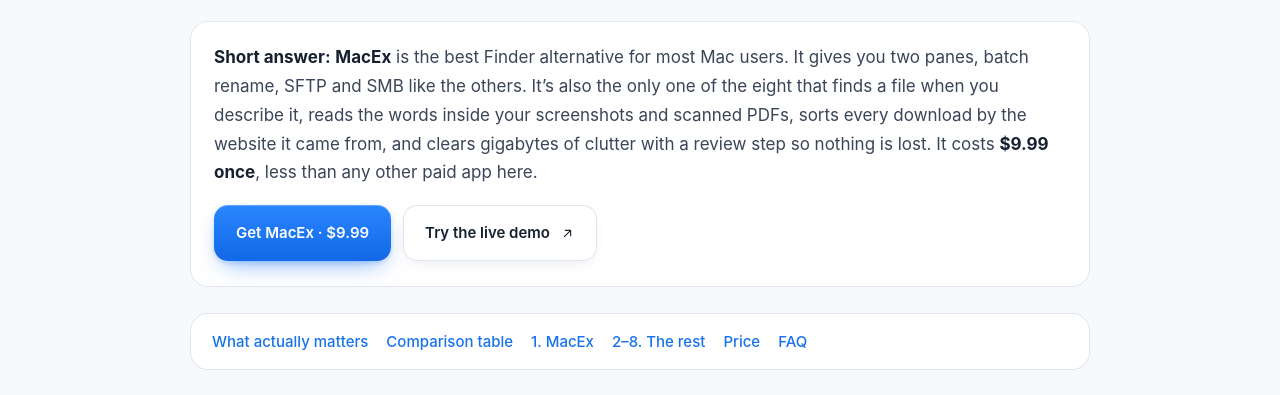
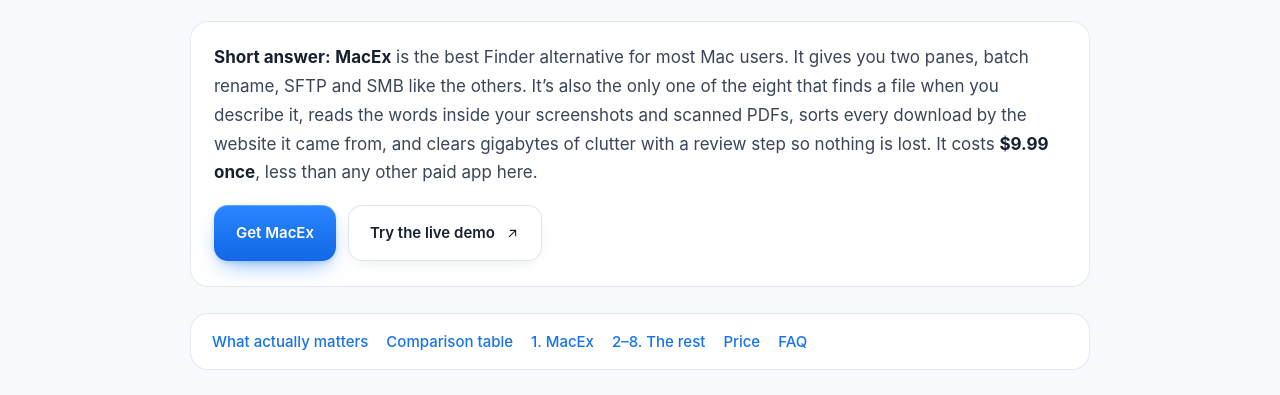
Before and after one commit to hgpt185/macex-website, a plain HTML site: page compare/best-finder-alternatives-mac/index.html in a window 1280 px wide. Shown: the part 244-639 px from the top of the page. Drawn offline with Linux system fonts and the light colour scheme.

Commit message:
Remove the price from the buy buttons on the Finder alternatives page
Co-Authored-By: Claude Opus 5.5 <noreply@anthropic.com>

```diff
--- a/compare/best-finder-alternatives-mac/index.html
+++ b/compare/best-finder-alternatives-mac/index.html
@@ -154,7 +154,7 @@
   <p class="updated">Updated <time datetime="2026-11-18">November 18, 2026</time>. Eight apps compared. Prices checked on each developer&rsquo;s own site that day.</p>
 
   <div class="answer"><b>Short answer:</b> <b>MacEx</b> is the best Finder alternative for most Mac users. It gives you two panes, batch rename, SFTP and SMB like the others. It&rsquo;s also the only one of the eight that finds a file when you describe it, reads the words inside your screenshots and scanned PDFs, sorts every download by the website it came from, and clears gigabytes of clutter with a review step so nothing is lost. It costs <b>$9.99 once</b>, less than any other paid app here.
-    <div class="row-cta"><a class="button" href="../../#pricing" data-buy>Get MacEx · $9.99</a><a class="button ghost" href="../../#mac-stage">Try the live demo <svg class="ico" aria-hidden="true"><use href="#i-arrow"/></svg></a></div>
+    <div class="row-cta"><a class="button" href="../../#pricing" data-buy>Get MacEx</a><a class="button ghost" href="../../#mac-stage">Try the live demo <svg class="ico" aria-hidden="true"><use href="#i-arrow"/></svg></a></div>
   </div>
 
   <nav class="toc" aria-label="On this page">
@@ -235,7 +235,7 @@
     <div class="verdict">
       <p><b>Verdict:</b> the only Finder alternative here that fixes &ldquo;where did that file go?&rdquo; and &ldquo;why is my disk full?&rdquo; as well as moving files. At $9.99 once, it also costs the least of any paid app on the list.</p>
     </div>
-    <div class="row-cta"><a class="button" href="../../#pricing" data-buy>Get MacEx · $9.99</a><a class="button ghost" href="../../features/">See every feature</a></div>
+    <div class="row-cta"><a class="button" href="../../#pricing" data-buy>Get MacEx</a><a class="button ghost" href="../../features/">See every feature</a></div>
   </section>
 
   <h2 id="others">2–8. The other Finder alternatives</h2>
@@ -294,7 +294,7 @@
     <li><b>You want to spend the least on a paid app:</b> MacEx, $9.99 once.</li>
     <li><b>You sync folders with remote servers all day:</b> ForkLift is built for that, and it runs fine next to MacEx.</li>
   </ul>
-  <div class="row-cta"><a class="button" href="../../#pricing" data-buy>Get MacEx · $9.99</a><a class="button ghost" href="../finder/">MacEx vs Finder, feature by feature</a></div>
+  <div class="row-cta"><a class="button" href="../../#pricing" data-buy>Get MacEx</a><a class="button ghost" href="../finder/">MacEx vs Finder, feature by feature</a></div>
 
   <h2 id="faq">Frequently asked questions</h2>
   <h3>What is the best file manager for Mac?</h3>
@@ -331,7 +331,7 @@
   <div class="cta">
     <p>MacEx runs on macOS 14 or later, Apple silicon and Intel. $9.99 once. No account, no subscription.</p>
     <div class="row">
-      <a class="button" href="../../#pricing" data-buy>Get MacEx · $9.99</a>
+      <a class="button" href="../../#pricing" data-buy>Get MacEx</a>
       <a class="button ghost" href="../../#mac-stage">Try the live demo <svg class="ico" aria-hidden="true"><use href="#i-arrow"/></svg></a>
     </div>
   </div>
```
